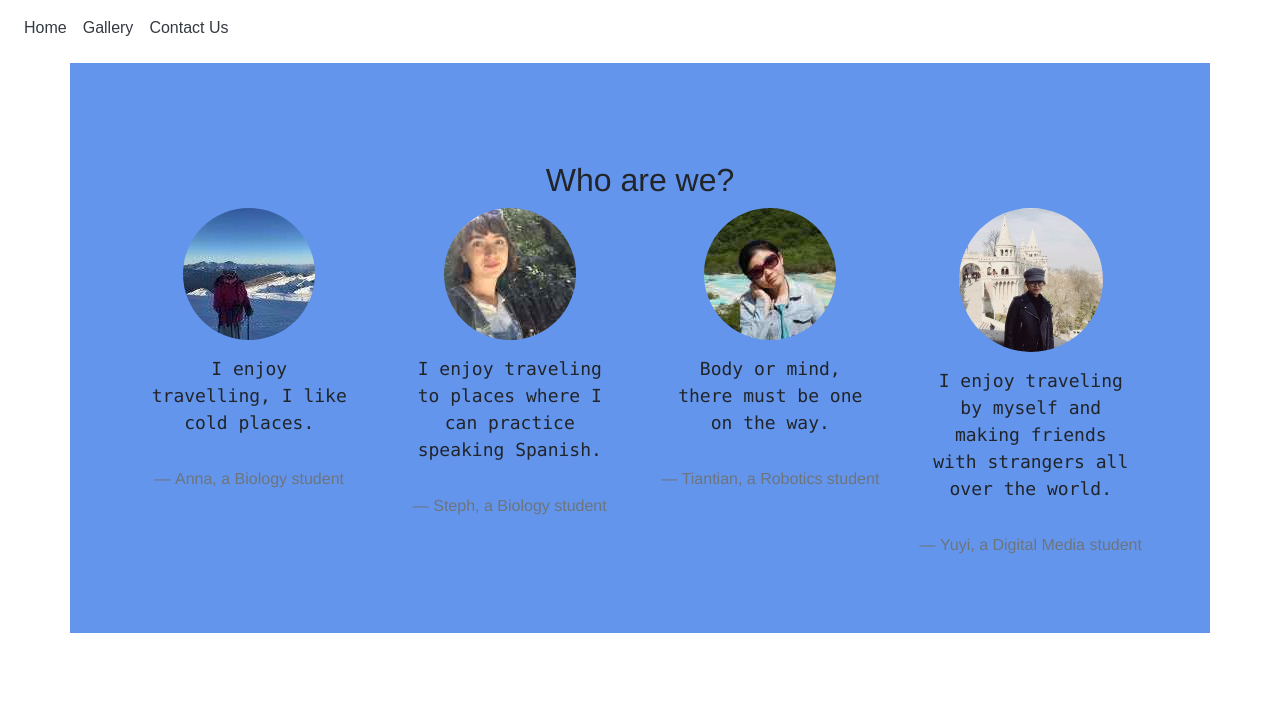
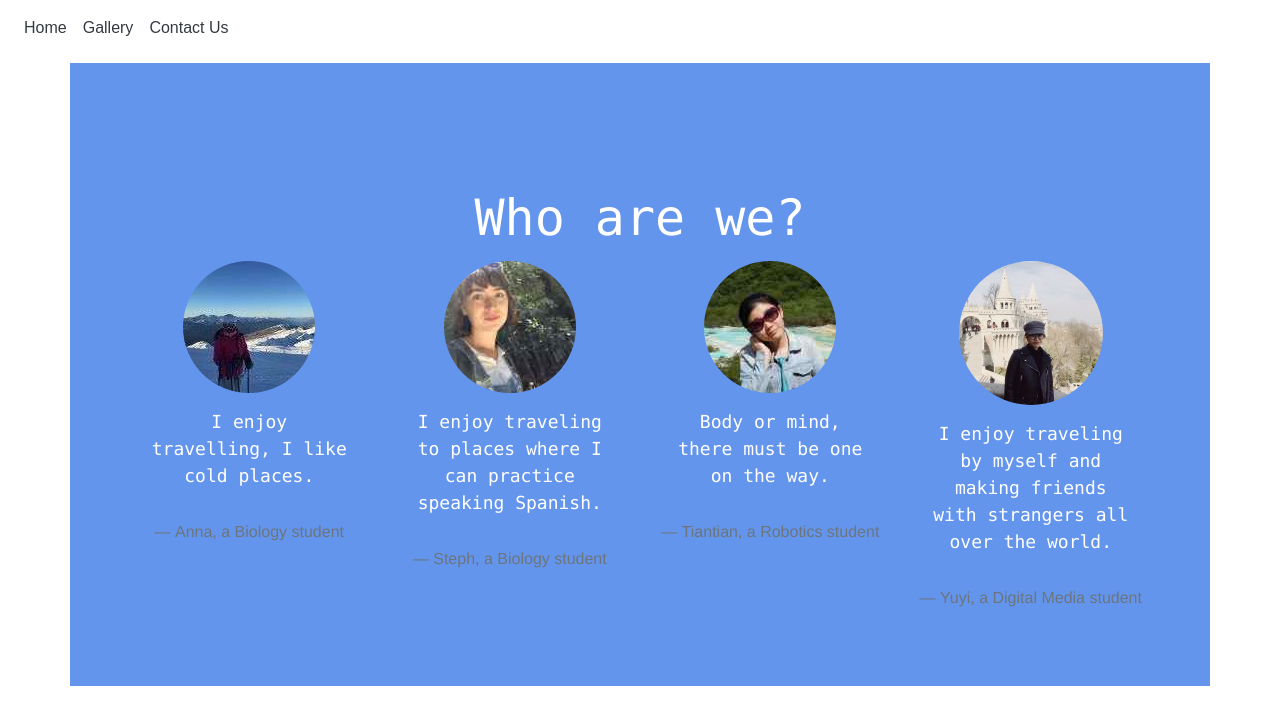
Before and after one commit to AnnaHarris7/travel-blog, a plain HTML site: page index.html in a window 1280 px wide. Drawn offline with nearby package versions, Linux system fonts and the light colour scheme.

Commit message:
Update index.html

```diff
--- a/index.html
+++ b/index.html
@@ -1,7 +1,5 @@
 <!DOCTYPE html>
 <html lang="en-GB">
-
-
 
 	<meta name="viewport" content="width=device-width, initial-scale=1">
 	<link rel="stylesheet" href="https://stackpath.bootstrapcdn.com/bootstrap/4.1.3/css/bootstrap.min.css" integrity="sha384-MCw98/SFnGE8fJT3GXwEOngsV7Zt27NXFoaoApmYm81iuXoPkFOJwJ8ERdknLPMO" crossorigin="anonymous">
@@ -14,6 +12,21 @@
 	  ul {
 	  list-style-type: none;
 	  }
+		h2{
+			text-align: center;
+			padding: 5px;
+			font-family: Lucida console;
+			font-size: 50px;
+			color: white;
+		}
+		p{
+		    text-align: center;
+		    padding: 15px;
+		    font-family: Lucida console;
+		    font-size: large;
+				color: white;
+		}
+
 	  </style>
 
 
@@ -49,7 +62,7 @@
 
 	<section id="buzz" class="text-center">
 		<div class="container">
-			<h2><br />Who are we?</h2>
+			<h2><br/>Who are we?</h2>
 
 			<div class="row">
 				<blockquote class="blockquote col-md-3">
```
